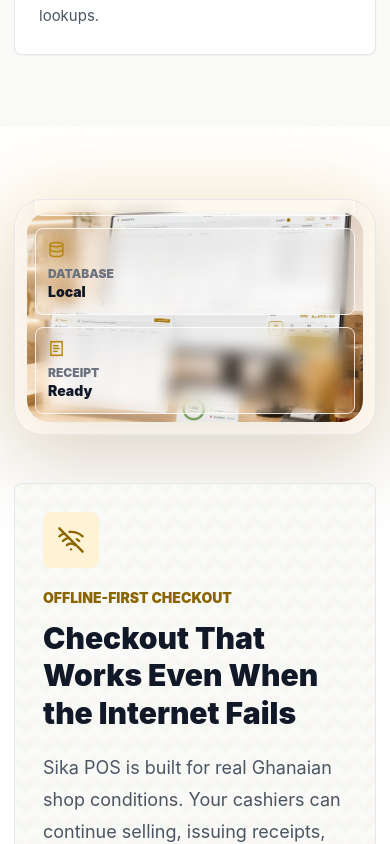
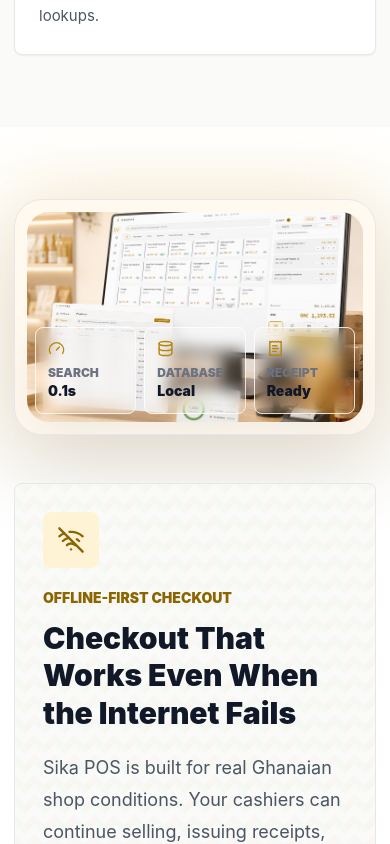
Before and after one commit to Vey005/Sika-web, a React (Vite) app: page / in a window 390 px wide. Shown: the part 4260-5104 px from the top of the page. Built offline with nearby package versions, Linux system fonts and the light colour scheme; no server answers.

Commit message:
fix: adjust mobile responsive grid layout for offline and inventory overlays

```diff
--- a/src/components/InventorySection.jsx
+++ b/src/components/InventorySection.jsx
@@ -53,7 +53,7 @@
               alt="Inventory dashboard with stock levels, low stock alerts, and product movement"
               className="aspect-[16/10] w-full rounded-[22px] object-cover"
             />
-            <div className="absolute bottom-5 left-5 right-5 grid gap-3 sm:grid-cols-3">
+            <div className="absolute bottom-5 left-5 right-5 grid grid-cols-3 gap-2 sm:gap-3">
               {[
                 { label: "In Stock", value: "1,532", icon: PackageCheck, className: "text-sika-success bg-sika-successSoft" },
                 { label: "Low Stock", value: "254", icon: AlertTriangle, className: "text-sika-danger bg-sika-dangerSoft" },
--- a/src/components/OfflineCheckout.jsx
+++ b/src/components/OfflineCheckout.jsx
@@ -28,7 +28,7 @@
               alt="Offline-first checkout screen with product search, cart, and receipt controls"
               className="aspect-[16/10] w-full rounded-[22px] object-cover"
             />
-            <div className="absolute bottom-5 left-5 right-5 grid gap-3 sm:grid-cols-3">
+            <div className="absolute bottom-5 left-5 right-5 grid grid-cols-3 gap-2 sm:gap-3">
               {[
                 { label: "Search", value: "0.1s", icon: Gauge },
                 { label: "Database", value: "Local", icon: Database },
```
